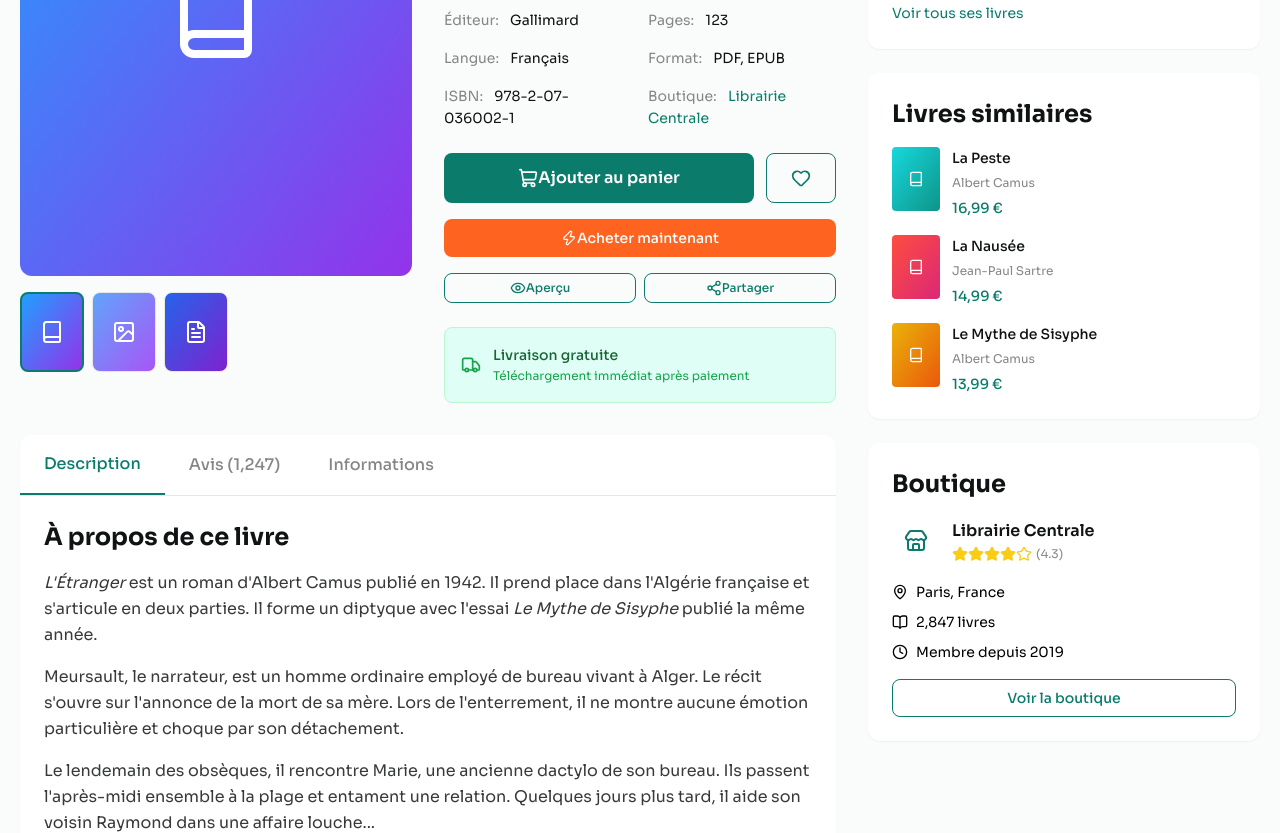
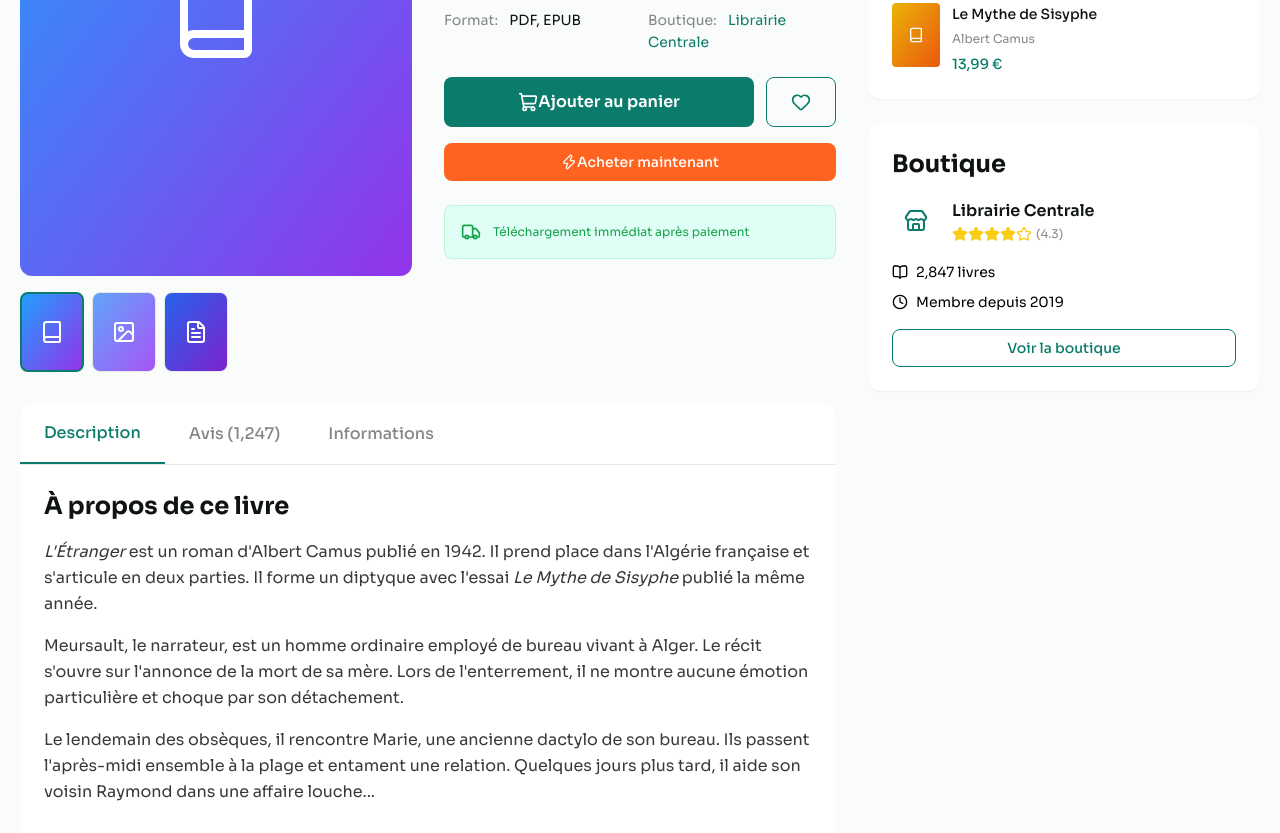
Before and after one commit to sovmulax/Ui-template-librairie, a website: page pages/client/livre-detail.html in a window 1280 px wide. Shown: the part 551-1384 px from the top of the page. Drawn offline with nearby package versions, Linux system fonts and the light colour scheme; files that its build step writes are made by us from their sources.

Commit message:
Suppression de détails de livre redondants dans la page livre-detail et simplification de la structure HTML dans la page livres.

```diff
--- a/pages/client/livre-detail.html
+++ b/pages/client/livre-detail.html
@@ -203,24 +203,8 @@
                                 <!-- Book Details -->
                                 <div class="grid grid-cols-2 gap-4 mb-6 text-p4">
                                     <div>
-                                        <span class="text-dark-500">Éditeur:</span>
-                                        <span class="text-dark-900 ml-2">Gallimard</span>
-                                    </div>
-                                    <div>
-                                        <span class="text-dark-500">Pages:</span>
-                                        <span class="text-dark-900 ml-2">123</span>
-                                    </div>
-                                    <div>
-                                        <span class="text-dark-500">Langue:</span>
-                                        <span class="text-dark-900 ml-2">Français</span>
-                                    </div>
-                                    <div>
                                         <span class="text-dark-500">Format:</span>
                                         <span class="text-dark-900 ml-2">PDF, EPUB</span>
-                                    </div>
-                                    <div>
-                                        <span class="text-dark-500">ISBN:</span>
-                                        <span class="text-dark-900 ml-2">978-2-07-036002-1</span>
                                     </div>
                                     <div>
                                         <span class="text-dark-500">Boutique:</span>
@@ -245,16 +229,6 @@
                                     <i data-lucide="zap" class="w-4 h-4"></i>
                                     Acheter maintenant
                                 </button>
-                                <div class="flex gap-2">
-                                    <button class="btn-sm btn-outline-primary flex-1">
-                                        <i data-lucide="eye" class="w-4 h-4"></i>
-                                        Aperçu
-                                    </button>
-                                    <button class="btn-sm btn-outline-primary flex-1">
-                                        <i data-lucide="share-2" class="w-4 h-4"></i>
-                                        Partager
-                                    </button>
-                                </div>
                             </div>
 
                             <!-- Shipping Info -->
@@ -262,7 +236,6 @@
                                 <div class="flex items-center gap-3">
                                     <i data-lucide="truck" class="w-5 h-5 text-green-600"></i>
                                     <div>
-                                        <p class="text-p4 font-medium text-green-800">Livraison gratuite</p>
                                         <p class="text-p5 text-green-600">Téléchargement immédiat après paiement</p>
                                     </div>
                                 </div>
@@ -342,8 +315,7 @@
 
                 <!-- Sidebar -->
                 <aside class="col-span-12 lg:col-span-4 space-y-6">
-                    <!-- Author Info -->
-                    <div class="bg-white rounded-xl p-6 shadow-sm">
+                    <!-- <div class="bg-white rounded-xl p-6 shadow-sm">
                         <h3 class="text-h4 text-dark-900 mb-4">À propos de l'auteur</h3>
                         <div class="flex gap-4 mb-4">
                             <div
@@ -361,7 +333,7 @@
                             né en Algérie. Figure emblématique de l'existentialisme.
                         </p>
                         <a href="#" class="text-p4 text-primary-500 hover:underline">Voir tous ses livres</a>
-                    </div>
+                    </div> -->
 
                     <!-- Related Books -->
                     <div class="bg-white rounded-xl p-6 shadow-sm">
@@ -425,10 +397,6 @@
                             </div>
                         </div>
                         <div class="space-y-2 text-p4 text-dark-600 mb-4">
-                            <div class="flex items-center gap-2">
-                                <i data-lucide="map-pin" class="w-4 h-4 text-dark-400"></i>
-                                <span>Paris, France</span>
-                            </div>
                             <div class="flex items-center gap-2">
                                 <i data-lucide="book-open" class="w-4 h-4 text-dark-400"></i>
                                 <span>2,847 livres</span>
--- a/pages/client/livres.html
+++ b/pages/client/livres.html
@@ -302,7 +302,7 @@
                                 <option>Nouveautés</option>
                                 <option>Alphabétique</option>
                             </select>
-                            <div class="flex border border-dark-200 rounded-lg overflow-hidden">
+                            <div class="flex border border-dark-200 rounded-lg">
                                 <button class="p-2 bg-primary-500 text-white">
                                     <i data-lucide="grid-3x3" class="w-4 h-4"></i>
                                 </button>
```
